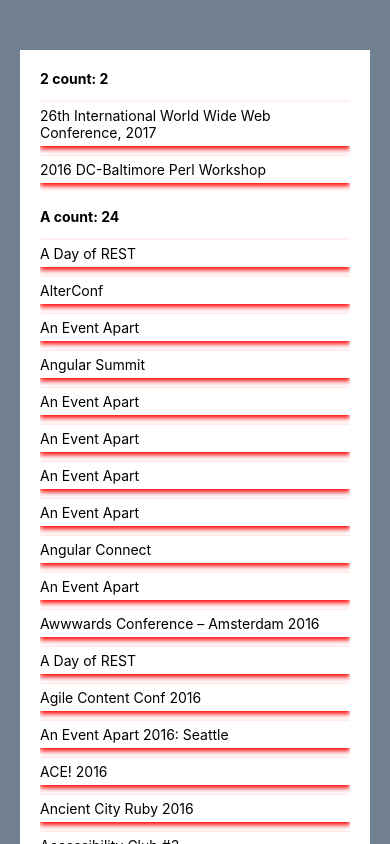
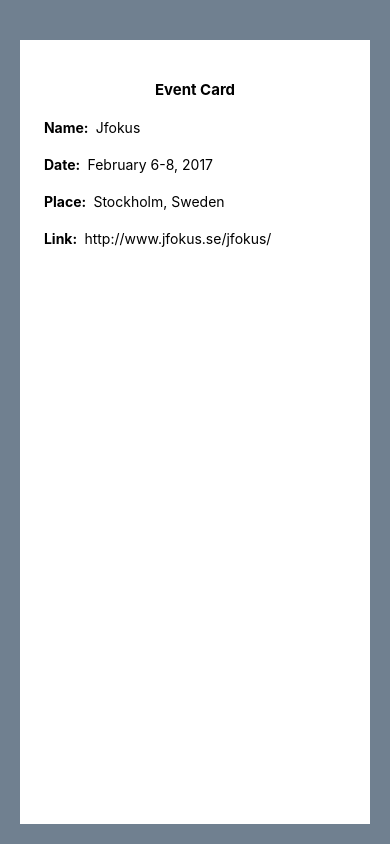
Before and after one commit to romabelka/adv-react-1511, a React Native app in the folder mobile/: screen / in a window 390 px wide. Built offline with nearby package versions, Linux system fonts and the light colour scheme.

Commit message:
HT6.3 Added Event Card

```diff
--- a/mobile/App.js
+++ b/mobile/App.js
@@ -1,9 +1,10 @@
 import React from 'react';
-import { StyleSheet, Text, View } from 'react-native';
+import { StyleSheet, Text, View, Dimensions } from 'react-native';
 //import HelloWorld from './components/hello-world';
 import Auth from './components/auth'
 import { events } from './fixtures'
 import EventList from "./components/event-list";
+import Event from "./components/event";
 
 const eventList = Object.entries(events).map(([ id, event ]) => ({ id, ...event }))
 
@@ -11,17 +12,24 @@
   render() {
     return (
       <View style={styles.container}>
-        <EventList events = {eventList} />
+        {/*<EventList events = {eventList} />*/}
+        <Event event={eventList[0]} />
       </View>
     );
   }
 }
 
+//const width = Dimensions.get('window').width
+
 const styles = StyleSheet.create({
   container: {
     flex: 1,
-    backgroundColor: '#fff',
+    backgroundColor: "slategray",
     alignItems: 'center',
     justifyContent: 'center',
-  },
-});
+    padding: 20,
+    paddingTop: 40,
+    alignSelf: 'stretch',
+    //width: width
+  }
+})
--- a/mobile/components/event-list.js
+++ b/mobile/components/event-list.js
@@ -21,8 +21,7 @@
 
     render() {
         return (
-            <ScrollView style={styles.container}>
-                <View style={styles.sectionsContainer}>
+            <ScrollView style={styles.sectionsContainer}>
                     <SectionList
                         renderItem={({item, index, section}) => (
                                     /*<BoxShadow setting={shadowOpt}>*/
@@ -37,25 +36,18 @@
                         sections={this.getSections()}
                         keyExtractor={(item, index) => item + index}
                     />
-                </View>
             </ScrollView>
         )
     }
 }
 
 const styles = StyleSheet.create({
-    container: {
-        backgroundColor: "slategray",
-        paddingTop: 50,
-        paddingRight: 20,
-        paddingLeft: 20
-    },
     sectionsContainer: {
         backgroundColor: "white",
         paddingLeft: 20,
         paddingRight: 20,
         paddingBottom: 20,
-        marginBottom: 80
+        alignSelf: 'stretch'
     },
     sectionHeader: {
         marginTop: 20,
--- /dev/null
+++ b/mobile/components/event.js
@@ -0,0 +1,45 @@
+import React, { Component } from 'react'
+import {View, ScrollView, Text, StyleSheet} from 'react-native'
+
+class Event extends Component {
+    static propTypes = {
+
+    }
+
+    render() {
+        const { title, url, when, where } = this.props.event
+        return (
+            <ScrollView style={styles.eventContainer}>
+                <View>
+                    <Text style={styles.header}> Event Card </Text>
+                </View>
+                <Text style={styles.cardLine}> <Text style={styles.cardLineBold}>Name: </Text> {title} </Text>
+                <Text style={styles.cardLine}> <Text style={styles.cardLineBold}>Date: </Text> {when} </Text>
+                <Text style={styles.cardLine}> <Text style={styles.cardLineBold}>Place: </Text> {where} </Text>
+                <Text style={styles.cardLine}> <Text style={styles.cardLineBold}>Link: </Text> {url} </Text>
+            </ScrollView>
+        )
+    }
+}
+
+const styles = StyleSheet.create({
+    eventContainer: {
+        backgroundColor: "white",
+        padding: 20,
+        alignSelf: 'stretch'
+    },
+    header: {
+        fontSize: 15,
+        fontWeight: 'bold',
+        textAlign: 'center',
+        margin: 20
+    },
+    cardLine: {
+        marginBottom: 20
+    },
+    cardLineBold: {
+        fontWeight: 'bold'
+    }
+})
+
+export default Event
```
